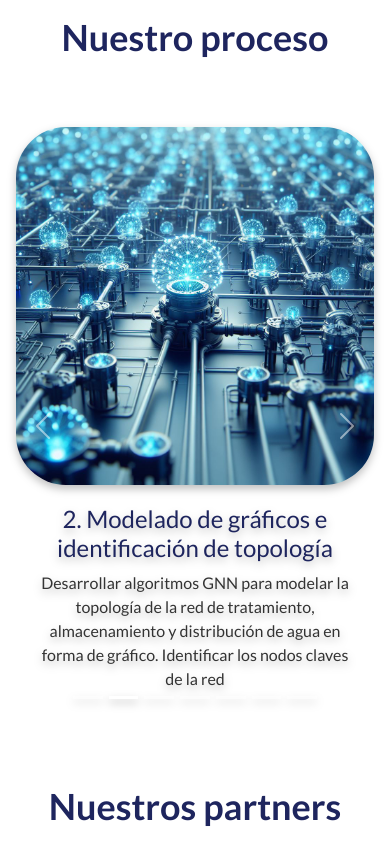
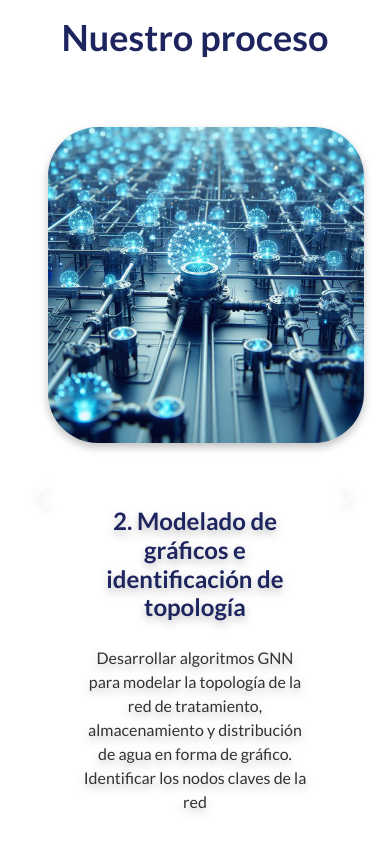
Before and after one commit to telcash/flowguard_frontend, a React (Create React App) app: page / in a window 390 px wide. Shown: the part 4300-5144 px from the top of the page. Built offline with nearby package versions, Linux system fonts and the light colour scheme.

Commit message:
Process responsive

```diff
--- a/src/components/main-slider/MainSlider.jsx
+++ b/src/components/main-slider/MainSlider.jsx
@@ -8,55 +8,83 @@ const MainSlider = () => {
     const [t] = useTranslation("global");
     return (
         <div className="fg__mainSlider">
-            <Carousel slide={false}>
-                <Carousel.Item className="fg__mainSlider-item">
+            <Carousel slide={false} indicators={false}>
+                <Carousel.Item>
+                    <div className="fg__mainSlider-item">
+                        <div className="fg__mainSlider-item_img">
                             <img src={dataPreprocessingImg} alt="dummy" />
-                    <Carousel.Caption>
+                        </div>
+                        <div className="fg__mainSlider-item_info">
                             <h3>{t("project-plan.step1.title")}</h3>
                             <p>{t("project-plan.step1.description")}</p>
-                    </Carousel.Caption>
+                        </div>
+                    </div>
                 </Carousel.Item>
                 <Carousel.Item>
+                    <div className="fg__mainSlider-item">
+                        <div className="fg__mainSlider-item_img">
                             <img src={dataTopologyImg} alt="dummy" />
-                    <Carousel.Caption>
+                        </div>
+                        <div className="fg__mainSlider-item_info">
                             <h3>{t("project-plan.step2.title")}</h3>
                             <p>{t("project-plan.step2.description")}</p>
-                    </Carousel.Caption>
+                        </div>
+                    </div>
                 </Carousel.Item>
                 <Carousel.Item>
+                    <div className="fg__mainSlider-item">
+                        <div className="fg__mainSlider-item_img">
                             <img src={normalBehaviourLearnImg} alt="dummy" />
-                    <Carousel.Caption>
+                        </div>
+                        <div className="fg__mainSlider-item_info">
                             <h3>{t("project-plan.step3.title")}</h3>
                             <p>{t("project-plan.step3.description")}</p>
-                    </Carousel.Caption>
+                        </div>
+                    </div>
                 </Carousel.Item>
                 <Carousel.Item>
+                    <div className="fg__mainSlider-item">
+                        <div className="fg__mainSlider-item_img">
                             <img src={realTimeDataImg} alt="dummy" />
-                    <Carousel.Caption>
+                        </div>
+                        <div className="fg__mainSlider-item_info">
                             <h3>{t("project-plan.step4.title")}</h3>
                             <p>{t("project-plan.step4.description")}</p>
-                    </Carousel.Caption>
+                        </div>
+                    </div>
                 </Carousel.Item>
                 <Carousel.Item>
+                    <div className="fg__mainSlider-item">
+                        <div className="fg__mainSlider-item_img">
                             <img src={sensorsOptimizationImg} alt="dummy" />
-                    <Carousel.Caption>
+                        </div>
+                        <div className="fg__mainSlider-item_info">
                             <h3>{t("project-plan.step5.title")}</h3>
                             <p>{t("project-plan.step5.description")}</p>
-                    </Carousel.Caption>
+                        </div>
+                    </div>
                 </Carousel.Item>
                 <Carousel.Item>
+                    <div className="fg__mainSlider-item">
+                        <div className="fg__mainSlider-item_img">
                             <img src={integrationTestImg} alt="dummy" />
-                    <Carousel.Caption>
+                        </div>
+                        <div className="fg__mainSlider-item_info">
                             <h3>{t("project-plan.step6.title")}</h3>
                             <p>{t("project-plan.step6.description")}</p>
-                    </Carousel.Caption>
+                        </div>
+                    </div>
                 </Carousel.Item>
                 <Carousel.Item>
+                    <div className="fg__mainSlider-item">
+                        <div className="fg__mainSlider-item_img">
                             <img src={implementationMainteinance} alt="dummy" />
-                    <Carousel.Caption>
+                        </div>
+                        <div className="fg__mainSlider-item_info">
                             <h3>{t("project-plan.step7.title")}</h3>
                             <p>{t("project-plan.step7.description")}</p>
-                    </Carousel.Caption>
+                        </div>
+                    </div>
                 </Carousel.Item>
             </Carousel>
         </div>
--- a/src/components/main-slider/main-slider.css
+++ b/src/components/main-slider/main-slider.css
@@ -3,38 +3,73 @@
     filter: drop-shadow(0px 4px 4px rgba(0, 0, 0, 0.25));
 }
 
-.carousel-item img {
+.fg__mainSlider-item {
+    display: flex;
     width: 100%;
+    padding: 1rem;
+}
+
+.fg__mainSlider-item_img {
     min-width: 348px;
     min-height: 348px;
-    max-width: 720px;
-    max-height: 720px;
+    max-width: 600px;
+    max-height: 600px;
+    flex: 1;
+    padding: 1rem;
+}
+
+.fg__mainSlider-item_img img {
+    width: 100%;
     border-radius: 50px;
 }
 
-.carousel-caption {
-    position: relative;
-    left: 0;
-    top: 0;
-    height: 200px;
+.fg__mainSlider-item_info {
+    width: 100%;
+    flex: 1;
+    display: flex;
+    flex-direction: column;
+    align-items: center;
+    justify-content: center;
+    padding: 2rem;
 }
 
-.carousel-caption h3 {
-    font-size: 24px;
+.fg__mainSlider-item_info h3 {
+    width: 100%;
+    flex: 1;
     color: #1E255E;
+    font-size: 48px;
+    font-weight: 700;
+    text-align: center;
+    padding: 2rem;
 }
 
-.carousel-caption p {
-    font-size: 16px;
-    color: #333
+.fg__mainSlider-item_info p {
+    width: 100%;
+    flex: 1;
+    color: #333;
+    font-size: 24px;
+    font-weight: 400;
+    text-align: center;
+    padding: 2rem;
 }
 
 @media (max-width: 768px) {
-    .carousel-caption {
-        height: 240px;
+    .fg__mainSlider-item {
+        padding: 0 1rem;
+        flex-direction: column;
     }
 
-    .carousel-caption p {
-        margin: 0 1rem;
+    .fg__mainSlider-item_img {
+        padding: 0 1rem;
+    }
+
+    .fg__mainSlider-item_info h3 {
+        font-size: 24px;
+        padding: 0 1rem 1rem;
+    }
+
+    .fg__mainSlider-item_info p {
+        font-size: 16px;
+        padding: 0 1rem;
     }
 }
--- a/src/containers/features/features.css
+++ b/src/containers/features/features.css
@@ -5,6 +5,7 @@
     flex-direction: column;
     justify-content: center;
     align-items: center;
+    margin-bottom: 120px;
 }
 
 .fg__features h1:first-child {
--- a/src/containers/process/process.css
+++ b/src/containers/process/process.css
@@ -6,6 +6,8 @@
     justify-content: center;
     align-items: center;
     row-gap: 60px;
+    margin: 0 auto;
+    max-width: 1440px;
 }
 
 .fg__process h1:first-child {
@@ -15,7 +17,7 @@
 }
 
 .fg__process-slider {
-    max-width: 600px;
+    width: 100%;
 }
 
 @media (max-width: 768px) {
```
Lines whose indentation alone changed are shown as unchanged.
